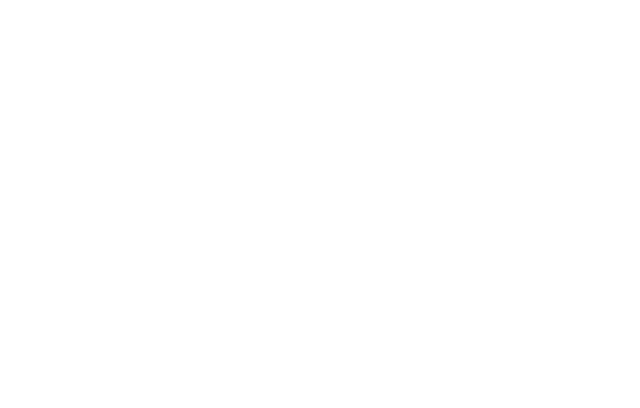
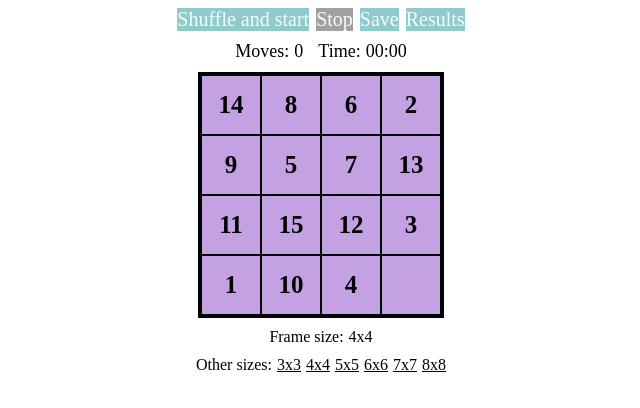
Before and after one commit to NadzeyaShu/async-race, a plain HTML site: page puzzle/index.html in a window 1280 px wide. Shown: the whole page, without its empty margins (327-967 px from the left). Drawn offline with Linux system fonts and the light colour scheme.

Commit message:
feat: create html, add shuffle, timer, counter

```diff
--- a/puzzle/index.html
+++ b/puzzle/index.html
@@ -4,9 +4,59 @@
     <meta charset="UTF-8">
     <meta http-equiv="X-UA-Compatible" content="IE=edge">
     <meta name="viewport" content="width=device-width, initial-scale=1.0">
+    <link rel="stylesheet" href="style.css">
     <title>Gem Puzzle</title>
 </head>
-<body>
-
+<body class="body">
+     <!-- <div class="container">
+        <div class="bottom-container">
+            <button class="btn">Shuffle and start</button>
+            <button class="btn-stop">Stop</button>
+            <button class="btn">Save</button>
+            <button class="btn">Results</button>
+        </div>
+        <div class="time-area-container">
+            <div class="time-area-item">
+                <div>Moves:</div>
+                <div class = 'change-counter'>5</div>
+            </div>
+            <div class="time-area-item">
+                <div>Time:</div>
+                <div>10:56</div>
+            </div>
+        </div>
+        <div class="field-container">
+            <div class="item-field">1</div>
+            <div class="item-field">2</div>
+            <div class="item-field">3</div>
+            <div class="item-field">4</div>
+            <div class="item-field">5</div>
+            <div class="item-field">6</div>
+            <div class="item-field">7</div>
+            <div class="item-field">8</div>
+            <div class="item-field">9</div>
+            <div class="item-field">10</div>
+            <div class="item-field">11</div>
+            <div class="item-field">12</div>
+            <div class="item-field">13</div>
+            <div class="item-field">14</div>
+            <div class="item-field">15</div>
+            <div class="item-field"></div>
+        </div>
+        <div class="flame-size-container">
+            <div>Frame size:</div>
+            <div>4x4</div>
+        </div>
+        <div class="choose-sizes-container">
+            <div>Other sizes:</div>
+            <div class="size-game">3x3</div>
+            <div class="size-game">4x4</div>
+            <div class="size-game">5x5</div>
+            <div class="size-game">6x6</div>
+            <div class="size-game">7x7</div>
+            <div class="size-game">8x8</div>
+        </div>
+    </div> -->
+    <script  type="module" src="script.js"></script>
 </body>
 </html>
--- /dev/null
+++ b/puzzle/script.js
@@ -0,0 +1,374 @@
+const body = document.querySelector('.body');
+
+//states for save
+let size = 4;
+let sizeText = size + 'x' + size;
+let notBlankTiles = size * size - 1;
+let tiles = [];
+let blankTileId;
+let counter = 0;
+let gameOver = false;
+let timer = {elapsedTime: 0, isStarted: false}
+
+window.addEventListener('load', initGame);
+
+function initGame() {
+    //check est' li dannye v localstorage, esli est' ustanovit' ih, inache new game
+    newGame();
+    createContainerElements();
+}
+
+function createContainerElements() {
+    let container = document.createElement('div');
+    container.classList.add('container');
+    body.append(container);
+
+    const bottomContainer = createBottomContainer();
+    container.append(bottomContainer);
+
+    const timeAreaContainer = createTimeAreaContainer();
+    container.append(timeAreaContainer);
+
+    const fieldContainer = createFieldContainer();
+    container.append(fieldContainer);
+
+    const flameSizeContainer = createFlameSizeContainer();
+    container.append(flameSizeContainer);
+
+    const chooseSizesContainer = createChooseSizesContainer();
+    container.append(chooseSizesContainer);
+}
+
+function shuffleAndRestart() {
+    if (timer.isStarted) {
+        stopTimer();
+    }
+    body.innerHTML = '';
+    initGame();
+}
+
+function createBottomContainer() {
+    let bottomContainer = document.createElement('div');
+    bottomContainer.classList.add('bottom-container');
+
+    let bottomShuffleAndStart = document.createElement('bottom');
+    bottomShuffleAndStart.classList.add('btn');
+    bottomShuffleAndStart.textContent = 'Shuffle and start';
+    bottomShuffleAndStart.addEventListener("click", () => {
+        shuffleAndRestart();
+    });
+
+
+    let bottomStartStop = document.createElement('bottom');
+    bottomStartStop.classList.add('btn-stop');
+    bottomStartStop.textContent = 'Stop';
+    bottomStartStop.addEventListener("click", () => {
+        if (!timer.isStarted) {
+            startTimer();
+        } else {
+            stopTimer();
+        }
+    })
+
+    let bottomSave = document.createElement('bottom');
+    bottomSave.classList.add('btn');
+    bottomSave.textContent = 'Save';
+
+    let bottomResults = document.createElement('bottom');
+    bottomResults.classList.add('btn');
+    bottomResults.textContent = 'Results';
+
+    bottomContainer.append(bottomShuffleAndStart);
+    bottomContainer.append(bottomStartStop);
+    bottomContainer.append(bottomSave);
+    bottomContainer.append(bottomResults);
+    return bottomContainer;
+}
+
+function createTimeAreaContainer() {
+    const timeAreaContainer = document.createElement('div');
+    timeAreaContainer.classList.add('time-area-container');
+
+
+    let timeAreaItemFirth = document.createElement('div');
+    timeAreaItemFirth.classList.add('time-area-item');
+
+    let timeAreaItemFirthElementOne = document.createElement('div');
+    timeAreaItemFirthElementOne.textContent = 'Moves:';
+
+    let timeAreaItemFirthElementTwo = document.createElement('div');
+    timeAreaItemFirthElementTwo.classList.add('change-counter');
+    timeAreaItemFirthElementTwo.textContent = counter.toString();
+
+    timeAreaItemFirth.append(timeAreaItemFirthElementOne);
+    timeAreaItemFirth.append(timeAreaItemFirthElementTwo);
+
+    let timeAreaItemSecond = document.createElement('div');
+    timeAreaItemSecond.classList.add('time-area-item');
+
+    let timeAreaItemSecondElementOne = document.createElement('div');
+    timeAreaItemSecondElementOne.textContent = 'Time:';
+
+    let timeAreaItemSecondElementTwo = document.createElement('div');
+    timeAreaItemSecondElementTwo.classList.add('timer-view')
+    timeAreaItemSecondElementTwo.textContent = '00:00';
+
+    timeAreaItemSecond.append(timeAreaItemSecondElementOne);
+    timeAreaItemSecond.append(timeAreaItemSecondElementTwo);
+
+    timeAreaContainer.append(timeAreaItemFirth);
+    timeAreaContainer.append(timeAreaItemSecond);
+    return timeAreaContainer;
+}
+
+function createFieldContainer() {
+    const fieldContainer = document.createElement('div');
+    fieldContainer.classList.add('field-container');
+
+    for (let i = 0; i < tiles.length; i++) {
+        let tile = tiles[i];
+        const itemField = document.createElement('div');
+        itemField.classList.add('item-field');
+        itemField.id = i.toString();
+        itemField.addEventListener('click', event => moveTiles(event))
+        if (tile) {
+            itemField.textContent = tile;
+        }
+        fieldContainer.append(itemField);
+    }
+
+    return fieldContainer;
+}
+
+function changeElementsTails(clickedElement, tileId) {
+    let blankTile = document.getElementById(blankTileId);
+    blankTile.textContent = clickedElement.textContent;
+    clickedElement.textContent = null;
+    blankTileId = tileId;
+}
+
+function changeArrayTiles(clickedElement, clickedTileId) {
+    let clickedElementValue = clickedElement.textContent;
+    tiles.splice(blankTileId, 1, clickedElementValue);
+    tiles.splice(clickedTileId, 1, null);
+}
+
+function moveTiles(event) {
+    let clickedElement = event.target;
+    let clickedTileId = +clickedElement.id;
+    let allowedIndexes = getAllowedIndexes(blankTileId);
+    if (allowedIndexes.includes(clickedTileId)) {
+        changeArrayTiles(clickedElement, clickedTileId);
+        changeElementsTails(clickedElement, clickedTileId);
+        increaseCounter();
+        if (!timer.isStarted) {
+            startTimer();
+        }
+    }
+}
+
+function getAllowedIndexes(blankPos) {
+    let arrFindId = [];
+
+    let left = blankPos - 1;
+    if (left >= 0 && blankPos % size !== 0) {
+        arrFindId.push(left);
+    }
+
+    let right = blankPos + 1;
+    if (right < tiles.length - 1 && right % size !== 0) {
+        arrFindId.push(right);
+    }
+
+    let top = blankPos - size;
+    if (top >= 0) {
+        arrFindId.push(top);
+    }
+
+    let down = blankPos + size;
+    if (down < tiles.length) {
+        arrFindId.push(down);
+    }
+
+    return arrFindId;
+}
+
+function createFlameSizeContainer() {
+    const flameSizeContainer = document.createElement('div');
+    flameSizeContainer.classList.add('flame-size-container');
+
+    const frameSize = document.createElement('div');
+    frameSize.textContent = 'Frame size:';
+
+    const frameSizeNow = document.createElement('div');
+    frameSizeNow.textContent = sizeText;
+
+    flameSizeContainer.append(frameSize);
+    flameSizeContainer.append(frameSizeNow);
+
+    return flameSizeContainer;
+}
+
+function changeSize(newSize) {
+    size = newSize;
+    sizeText = size + 'x' + size;
+    shuffleAndRestart()
+}
+
+function createChooseSizesContainer() {
+    const chooseSizesContainer = document.createElement('div');
+    chooseSizesContainer.classList.add('choose-sizes-container');
+
+    const otherSizes = document.createElement('div');
+    otherSizes.textContent = 'Other sizes:';
+
+    const chooseSizeGame3x3 = document.createElement('div');
+    chooseSizeGame3x3.classList.add('size-game');
+    chooseSizeGame3x3.textContent = '3x3';
+    chooseSizeGame3x3.addEventListener("click", () => changeSize(3));
+
+    const chooseSizeGame4x4 = document.createElement('div');
+    chooseSizeGame4x4.classList.add('size-game');
+    chooseSizeGame4x4.textContent = '4x4';
+    chooseSizeGame4x4.addEventListener("click", () => changeSize(4));
+
+    const chooseSizeGame5x5 = document.createElement('div');
+    chooseSizeGame5x5.classList.add('size-game');
+    chooseSizeGame5x5.textContent = '5x5';
+    chooseSizeGame5x5.addEventListener("click", () => changeSize(5));
+
+    const chooseSizeGame6x6 = document.createElement('div');
+    chooseSizeGame6x6.classList.add('size-game');
+    chooseSizeGame6x6.textContent = '6x6';
+    chooseSizeGame6x6.addEventListener("click", () => changeSize(6));
+
+    const chooseSizeGame7x7 = document.createElement('div');
+    chooseSizeGame7x7.classList.add('size-game');
+    chooseSizeGame7x7.textContent = '7x7';
+    chooseSizeGame7x7.addEventListener("click", () => changeSize(7));
+
+    const chooseSizeGame8x8 = document.createElement('div');
+    chooseSizeGame8x8.classList.add('size-game');
+    chooseSizeGame8x8.textContent = '8x8';
+    chooseSizeGame8x8.addEventListener("click", () => changeSize(8));
+
+    chooseSizesContainer.append(otherSizes);
+    chooseSizesContainer.append(chooseSizeGame3x3);
+    chooseSizesContainer.append(chooseSizeGame4x4);
+    chooseSizesContainer.append(chooseSizeGame5x5);
+    chooseSizesContainer.append(chooseSizeGame6x6);
+    chooseSizesContainer.append(chooseSizeGame7x7);
+    chooseSizesContainer.append(chooseSizeGame8x8);
+
+
+    return chooseSizesContainer;
+}
+
+function newGame() {
+    resetSettings();
+    do {
+        resetTilesArray();
+        shuffleTilesArray();
+    } while (!isSolvable());
+
+    gameOver = false;
+}
+
+function resetSettings() {
+    notBlankTiles = size * size - 1;
+    tiles = [];
+    blankTileId = null;
+    counter = 0;
+    gameOver = false;
+    timer = {elapsedTime: 0, isStarted: false}
+}
+
+function resetTilesArray() {
+    tiles = Array(size * size);
+    for (let i = 0; i < notBlankTiles; i++) {
+        tiles[i] = i + 1;
+    }
+    tiles[tiles.length - 1] = null;
+    // we set blank cell at the last
+    blankTileId = tiles.length - 1;
+}
+
+function shuffleTilesArray() {
+    for (let i = tiles.length - 2; i > 0; i--) {
+        const j = Math.floor(Math.random() * (i + 1));
+        [tiles[i], tiles[j]] = [tiles[j], tiles[i]];
+    }
+}
+
+// Only half permutations o the puzzle are solvable
+// Whenever a tile is preceded by a tile with higher value it counts
+// as an inversion. In our case, with the blank tile in the solved position,
+// the number of inversions must be even for the puzzle to be solvable
+function isSolvable() {
+    let countInversions = 0;
+
+    for (let i = 0; i < notBlankTiles; i++) {
+        for (let j = 0; j < i; j++) {
+            if (tiles[j] > tiles[i])
+                countInversions++;
+        }
+    }
+
+    return countInversions % 2 === 0;
+}
+
+function isSolved() {
+    if (tiles[tiles.length - 1] !== null) // if blank tile is not in the solved position ==> not solved
+        return false;
+
+    for (let i = notBlankTiles - 1; i >= 0; i--) {
+        if (tiles[i] !== i + 1) {
+            return false;
+        }
+    }
+    return true;
+}
+
+function increaseCounter() {
+    const changeCounter = document.querySelector('.change-counter');
+    counter++;
+    changeCounter.textContent = counter.toString();
+}
+
+function startTimer() {
+    let bottomStartStop = document.querySelector('.btn-stop')
+    startWatch();
+    bottomStartStop.innerHTML = 'Stop';
+    timer.isStarted = true;
+}
+
+function stopTimer() {
+    let bottomStartStop = document.querySelector('.btn-stop')
+    timer.isStarted = false;
+    timer.elapsedTime += Date.now() - timer.startTime
+    clearInterval(timer.intervalId)
+    bottomStartStop.innerHTML = 'Start'
+}
+
+function startWatch() {
+    //resetTilesArray start time
+    timer.startTime = Date.now();
+    //run `setInterval()` and save id
+    timer.intervalId = setInterval(() => {
+        //calculate elapsed time
+        const elapsedTime = Date.now() - timer.startTime + timer.elapsedTime
+        //calculate different time measurements based on elapsed time
+        const milliseconds = parseInt((elapsedTime % 1000) / 10)
+        const seconds = parseInt((elapsedTime / 1000) % 60)
+        const minutes = parseInt((elapsedTime / (1000 * 60)) % 60)
+        const hour = parseInt((elapsedTime / (1000 * 60 * 60)) % 24);
+        //display time
+        displayTime(hour, minutes, seconds, milliseconds)
+    }, 100);
+}
+
+function displayTime(hour, minutes, seconds, milliseconds) {
+    const leadZeroTime = [hour, minutes, seconds, milliseconds].map(time => time < 10 ? `0${time}` : time)
+    let timer = document.querySelector('.timer-view');
+    timer.textContent = leadZeroTime.join(':');
+}
--- /dev/null
+++ b/puzzle/style.css
@@ -0,0 +1,96 @@
+* {
+  box-sizing: border-box;
+  /* border: 1px solid red; */
+}
+
+html {
+  scroll-behavior: smooth;
+}
+
+.container {
+  width: 1280px;
+  display: flex;
+  justify-content: center;
+  align-items: center;
+  flex-direction: column;
+  gap: 10px;
+}
+
+.bottom-container {
+  display: flex;
+  gap: 7px;
+}
+
+.btn {
+  background: rgb(144, 202, 202);
+  font-size: 20px;
+  color: azure;
+  border: none;
+  cursor: pointer;
+}
+
+.btn-stop {
+  background: rgb(163, 160, 160);
+  font-size: 20px;
+  color: azure;
+  border: none;
+  cursor: pointer;
+}
+
+.time-area-container {
+  display: flex;
+  flex-direction: row;
+  gap: 15px;
+}
+
+.time-area-item {
+  display: flex;
+  flex-direction: row;
+  gap: 5px;
+  font-size: 18px;
+}
+
+.field-container {
+  position: relative;
+  display: flex;
+  flex-direction: row;
+  flex-wrap: wrap;
+  /*justify-content: center;*/
+  width: 246px;
+  border: 3px solid black;
+}
+
+.item-field {
+  width: 60px;
+  height: 60px;
+  display: flex;
+  justify-content: center;
+  align-items: center;
+  background-color: rgb(195, 161, 226);
+  font-size: 25px;
+  font-weight: 600;
+  border: 1px solid black;
+}
+
+.flame-size-container {
+  display: flex;
+  flex-direction: row;
+  gap: 5px;
+}
+
+.other-sizes-container {
+  display: flex;
+  flex-direction: row;
+  gap: 5px;
+}
+
+.size-game {
+  text-decoration: underline;
+  cursor: pointer;
+}
+
+.choose-sizes-container {
+  display: flex;
+  flex-direction: row;
+  gap: 5px;
+}
```
